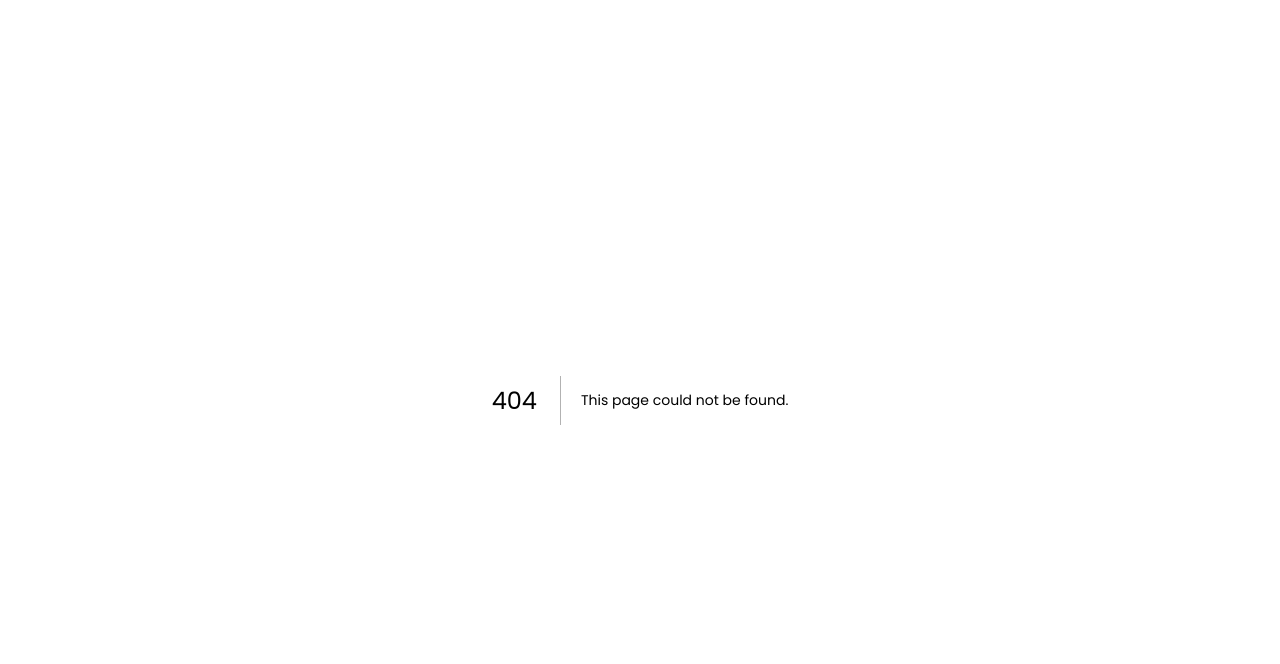
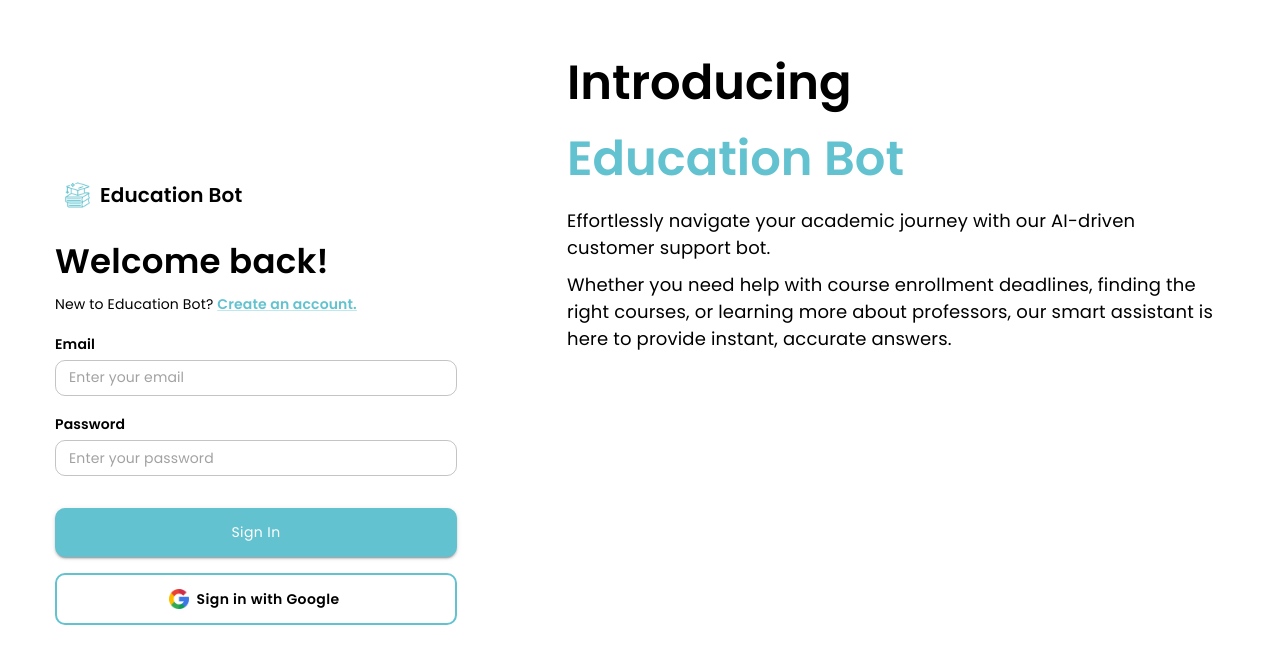
Before and after one commit to allyssapanganiban/customer-support-ai, a Next.js app: page /login in a window 1280 px wide. Before the commit this address had no page. Shown: the top 664 px of the page. Built offline with nearby package versions, Linux system fonts and the light colour scheme; no server answers.

Commit message:
navigation + login page

```diff
--- a/app/components/Chatbot.js
+++ b/app/components/Chatbot.js
@@ -1,4 +1,4 @@
-import Navbar from "./components/Navbar";
+import Navbar from "./Navbar";
 import {
   Box,
   Stack,
--- a/app/components/Login.js
+++ b/app/components/Login.js
@@ -1,13 +1,20 @@
+"use client";
 import React, { useState } from "react";
+import { useRouter } from "next/navigation";
 import { Box, Typography, TextField, Button, Link, Stack } from "@mui/material";
-import { signInWithEmailAndPassword, createUserWithEmailAndPassword, signInWithPopup } from "firebase/auth";
-import { auth, googleProvider } from "../utils/firebaseConfig"; // Assuming you've set up Google provider
+import {
+  signInWithEmailAndPassword,
+  createUserWithEmailAndPassword,
+  signInWithPopup,
+} from "firebase/auth";
+import { auth } from "../utils/firebaseConfig"; // Assuming you've set up Google provider
 
 const Login = () => {
   const [email, setEmail] = useState("");
   const [password, setPassword] = useState("");
   const [isSignUp, setIsSignUp] = useState(false);
   const [error, setError] = useState("");
+  const router = useRouter();
 
   const handleSubmit = async () => {
     try {
@@ -16,6 +23,7 @@ const Login = () => {
       } else {
         await signInWithEmailAndPassword(auth, email, password);
       }
+      router.push("/");
       setError("");
     } catch (err) {
       setError("Failed to authenticate. Please check your credentials.");
@@ -53,21 +61,38 @@ const Login = () => {
       >
         {/* Logo */}
         <Box display="flex" alignItems="center" marginBottom="25px">
-          <img src="/assets/logo.png" alt="Education Bot Logo" style={{ height: 40 }} />
-          <Typography variant="h6" component="div" sx={{fontWeight: 'bold', color: "black", fontFamily: "Poppins"}}>
+          <img
+            src="/assets/logo.png"
+            alt="Education Bot Logo"
+            style={{ height: 40 }}
+          />
+          <Typography
+            variant="h6"
+            component="div"
+            sx={{ fontWeight: "bold", color: "black", fontFamily: "Poppins" }}
+          >
             Education Bot
           </Typography>
         </Box>
 
         {/* Welcome Back */}
-        <Typography variant="h4" gutterBottom sx={{fontWeight: 'bold', color: "black", fontFamily: "Poppins"}}>
+        <Typography
+          variant="h4"
+          gutterBottom
+          sx={{ fontWeight: "bold", color: "black", fontFamily: "Poppins" }}
+        >
           {isSignUp ? "Create an Account" : "Welcome back!"}
         </Typography>
 
         {/* Toggle Between Sign-In and Sign-Up */}
         <Typography variant="body2" fontFamily="Poppins" marginBottom="30px">
           {isSignUp ? "Already have an account? " : "New to Education Bot? "}
-          <Link href="#" onClick={() => setIsSignUp(!isSignUp)} color="#63C2CF" fontWeight="bold">
+          <Link
+            href="#"
+            onClick={() => setIsSignUp(!isSignUp)}
+            color="#63C2CF"
+            fontWeight="bold"
+          >
             {isSignUp ? "Sign in." : "Create an account."}
           </Link>
         </Typography>
@@ -75,7 +100,15 @@ const Login = () => {
         {/* Name Input - Only Show During Sign-Up */}
         {isSignUp && (
           <>
-            <Typography sx={{lineHeight: '0px', fontSize: "14px", fontWeight: 'bold', color: "black", fontFamily: "Poppins"}}>
+            <Typography
+              sx={{
+                lineHeight: "0px",
+                fontSize: "14px",
+                fontWeight: "bold",
+                color: "black",
+                fontFamily: "Poppins",
+              }}
+            >
               Name
             </Typography>
             <TextField
@@ -86,11 +119,11 @@ const Login = () => {
               InputLabelProps={{
                 sx: {
                   fontFamily: "Poppins",
-                }
+                },
               }}
               InputProps={{
                 sx: {
-                    fontSize: '14px',
+                  fontSize: "14px",
                   borderRadius: "10px",
                   fontFamily: "Poppins",
                   marginBottom: "20px",
@@ -104,7 +137,15 @@ const Login = () => {
         )}
 
         {/* Email Input */}
-        <Typography sx={{lineHeight: '0px', fontSize: "14px", fontWeight: 'bold', color: "black", fontFamily: "Poppins"}}>
+        <Typography
+          sx={{
+            lineHeight: "0px",
+            fontSize: "14px",
+            fontWeight: "bold",
+            color: "black",
+            fontFamily: "Poppins",
+          }}
+        >
           Email
         </Typography>
         <TextField
@@ -118,11 +159,11 @@ const Login = () => {
             sx: {
               fontSize: "14px",
               fontFamily: "Poppins",
-            }
+            },
           }}
           InputProps={{
             sx: {
-                fontSize: '14px',
+              fontSize: "14px",
               borderRadius: "10px",
               fontFamily: "Poppins",
               marginBottom: "20px",
@@ -134,7 +175,15 @@ const Login = () => {
         />
 
         {/* Password Input */}
-        <Typography sx={{lineHeight: '0px', fontSize: "14px", fontWeight: 'bold', color: "black", fontFamily: "Poppins"}}>
+        <Typography
+          sx={{
+            lineHeight: "0px",
+            fontSize: "14px",
+            fontWeight: "bold",
+            color: "black",
+            fontFamily: "Poppins",
+          }}
+        >
           Password
         </Typography>
         <TextField
@@ -148,11 +197,11 @@ const Login = () => {
           InputLabelProps={{
             sx: {
               fontFamily: "Poppins",
-            }
+            },
           }}
           InputProps={{
             sx: {
-                fontSize: '14px',
+              fontSize: "14px",
               borderRadius: "10px",
               fontFamily: "Poppins",
               "& .MuiInputBase-input": {
@@ -176,7 +225,8 @@ const Login = () => {
           fullWidth
           onClick={handleSubmit}
           boxShadow="none"
-          sx={{ marginTop: 3,
+          sx={{
+            marginTop: 3,
             borderRadius: "10px",
             paddingY: 1.5,
             textTransform: "none",
@@ -211,7 +261,13 @@ const Login = () => {
               borderWidth: "2px",
             },
           }}
-          startIcon={<img src="/assets/google-icon.png" alt="Google Icon" style={{ height: 20 }} />}
+          startIcon={
+            <img
+              src="/assets/google-icon.png"
+              alt="Google Icon"
+              style={{ height: 20 }}
+            />
+          }
         >
           Sign in with Google
         </Button>
@@ -227,17 +283,53 @@ const Login = () => {
           padding: "55px",
         }}
       >
-        <Typography variant="h3" sx={{ fontWeight: 'bold', color: "black", fontFamily: "Poppins", marginBottom: "20px" }}>
+        <Typography
+          variant="h3"
+          sx={{
+            fontWeight: "bold",
+            color: "black",
+            fontFamily: "Poppins",
+            marginBottom: "20px",
+          }}
+        >
           Introducing
         </Typography>
-        <Typography variant="h3" sx={{ fontWeight: 'bold', color: "#63C2CF", fontFamily: "Poppins", marginBottom: "20px" }}>
+        <Typography
+          variant="h3"
+          sx={{
+            fontWeight: "bold",
+            color: "#63C2CF",
+            fontFamily: "Poppins",
+            marginBottom: "20px",
+          }}
+        >
           Education Bot
         </Typography>
-        <Typography variant="body1" sx={{ fontFamily: "Poppins", color: "black", fontSize: "18px", lineHeight: "1.5" }}>
-          Effortlessly navigate your academic journey with our AI-driven customer support bot.
+        <Typography
+          variant="body1"
+          sx={{
+            fontFamily: "Poppins",
+            color: "black",
+            fontSize: "18px",
+            lineHeight: "1.5",
+          }}
+        >
+          Effortlessly navigate your academic journey with our AI-driven
+          customer support bot.
         </Typography>
-        <Typography variant="body1" sx={{ fontFamily: "Poppins", color: "black", fontSize: "18px", lineHeight: "1.5", marginTop: "10px" }}>
-          Whether you need help with course enrollment deadlines, finding the right courses, or learning more about professors, our smart assistant is here to provide instant, accurate answers.
+        <Typography
+          variant="body1"
+          sx={{
+            fontFamily: "Poppins",
+            color: "black",
+            fontSize: "18px",
+            lineHeight: "1.5",
+            marginTop: "10px",
+          }}
+        >
+          Whether you need help with course enrollment deadlines, finding the
+          right courses, or learning more about professors, our smart assistant
+          is here to provide instant, accurate answers.
         </Typography>
       </Box>
     </Box>
--- /dev/null
+++ b/app/login/page.js
@@ -0,0 +1,8 @@
+"use client";
+
+import "../globals.css";
+import Login from "./../components/Login";
+
+export default function Home() {
+  return <Login />;
+}
--- a/package.json
+++ b/package.json
@@ -17,6 +17,7 @@
     "@mui/material": "^5.16.6",
     "@supabase/supabase-js": "^2.45.1",
     "dotenv": "^16.4.5",
+    "firebase": "^10.12.5",
     "langchain": "^0.2.13",
     "next": "14.2.5",
     "openai": "^4.55.3",
```
Also changed, not shown: app/components/Navbar.js (+17 -1 lines), app/page.js (+20 -5 lines), 1 other file (tests, documents, lock files or other folders). Lines whose indentation alone changed are shown as unchanged.
